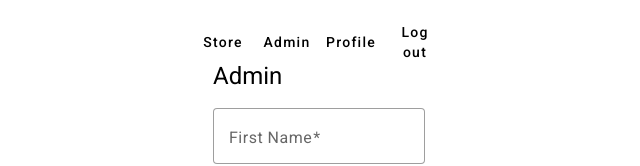
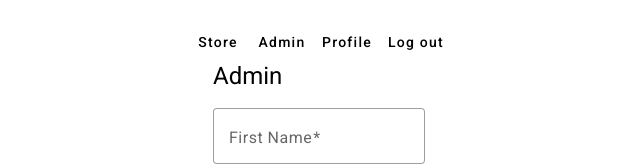
Before and after one commit to Cavolik/RaskBaguette, an Angular app in the folder frontend/: page /admin in a window 1280 px wide. Shown: the top 166 px of the page, without its empty margins (321-961 px from the left). Built offline with nearby package versions, Linux system fonts and the light colour scheme; sample sign-in values are in the browser's storage.

Commit message:
Reworked centering of navbar

```diff
--- a/frontend/src/app/app.component.scss
+++ b/frontend/src/app/app.component.scss
@@ -1,6 +1,5 @@
 nav {
   margin-top: 1.5rem;
-  margin-inline: 40rem;
   display: grid;
   grid-template-columns: auto auto auto auto;
   justify-self: center;
```
